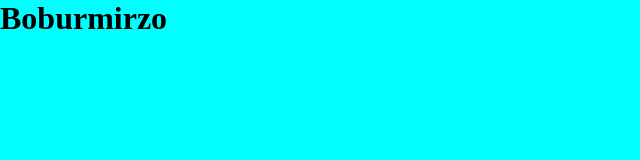
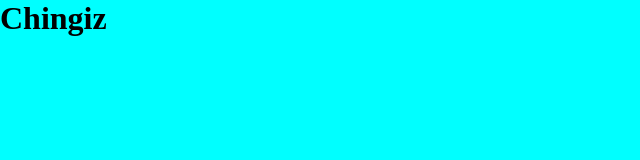
Before and after one commit to BoburmirzoGulomov/merses, a plain HTML site: page index.html in a window 1280 px wide. Shown: the whole page, without its empty margins (0-640 px from the left). Drawn offline with Linux system fonts and the light colour scheme.

Commit message:
Update index.html

```diff
--- a/index.html
+++ b/index.html
@@ -9,6 +9,6 @@
 <body>
 
 
-    <h1>Boburmirzo</h1>
+    <h1>Chingiz</h1>
 </body>
 </html>
```
